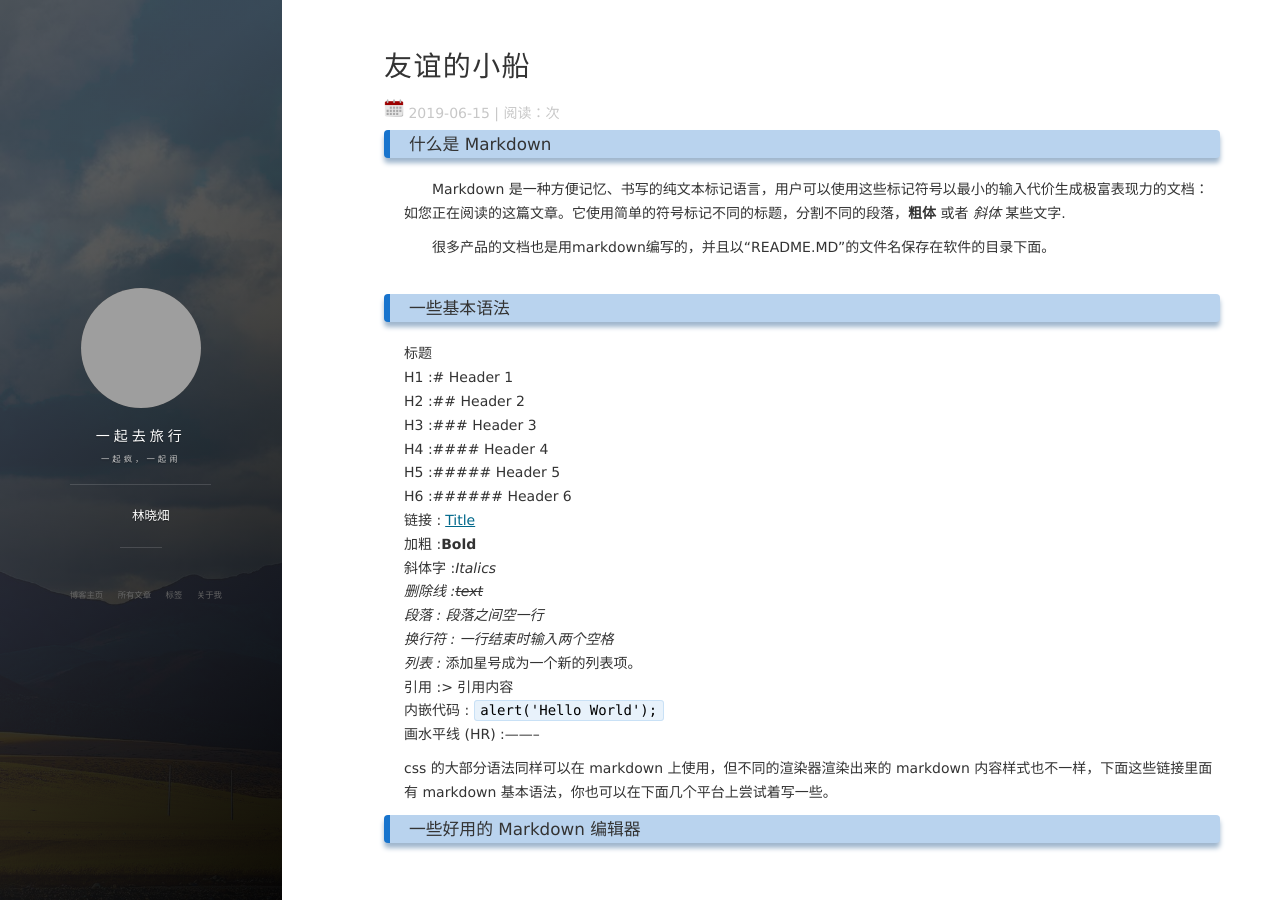
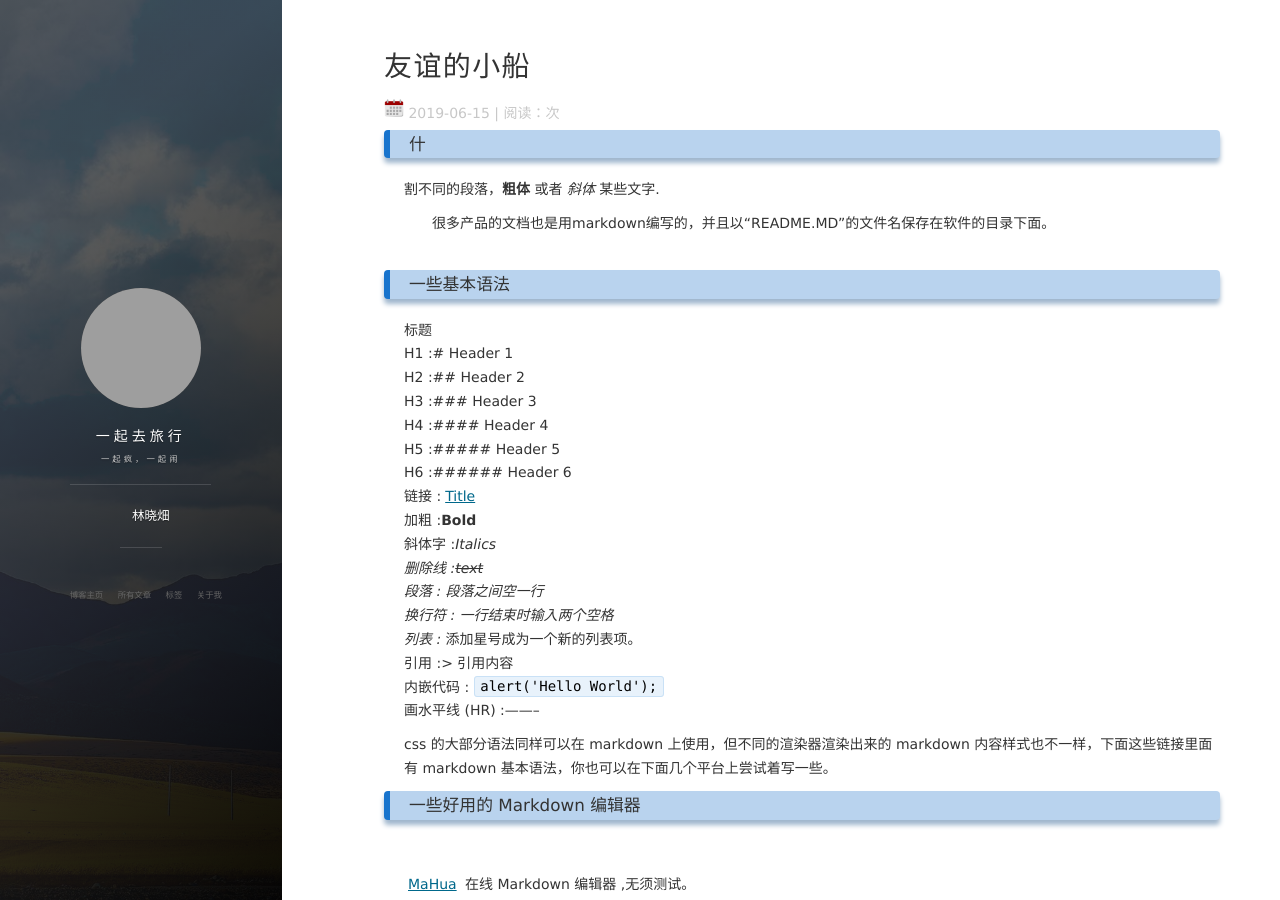
Before and after one commit to lxtxx/lxtxx.github.io, a Jekyll site: the page built from _posts/2016-11-20-markdownTool.md, in a window 1280 px wide and 900 px high. Built offline with Jekyll 4.4.1, drawn with Linux system fonts in a browser that asks for light colours; nearby versions of some CDN libraries; comment, search, counter and statistics services are not loaded; grey boxes are pictures that could not be loaded.

Commit message:
Update 2016-11-20-markdownTool.md

```diff
--- a/_posts/2016-11-20-markdownTool.md
+++ b/_posts/2016-11-20-markdownTool.md
@@ -6,9 +6,8 @@
 ---
 
 
-### 什么是 Markdown
-
-　　Markdown 是一种方便记忆、书写的纯文本标记语言，用户可以使用这些标记符号以最小的输入代价生成极富表现力的文档：如您正在阅读的这篇文章。它使用简单的符号标记不同的标题，分割不同的段落，**粗体** 或者 *斜体* 某些文字.
+### 什
+   割不同的段落，**粗体** 或者 *斜体* 某些文字.
 
 　　很多产品的文档也是用markdown编写的，并且以“README.MD”的文件名保存在软件的目录下面。
 
```
